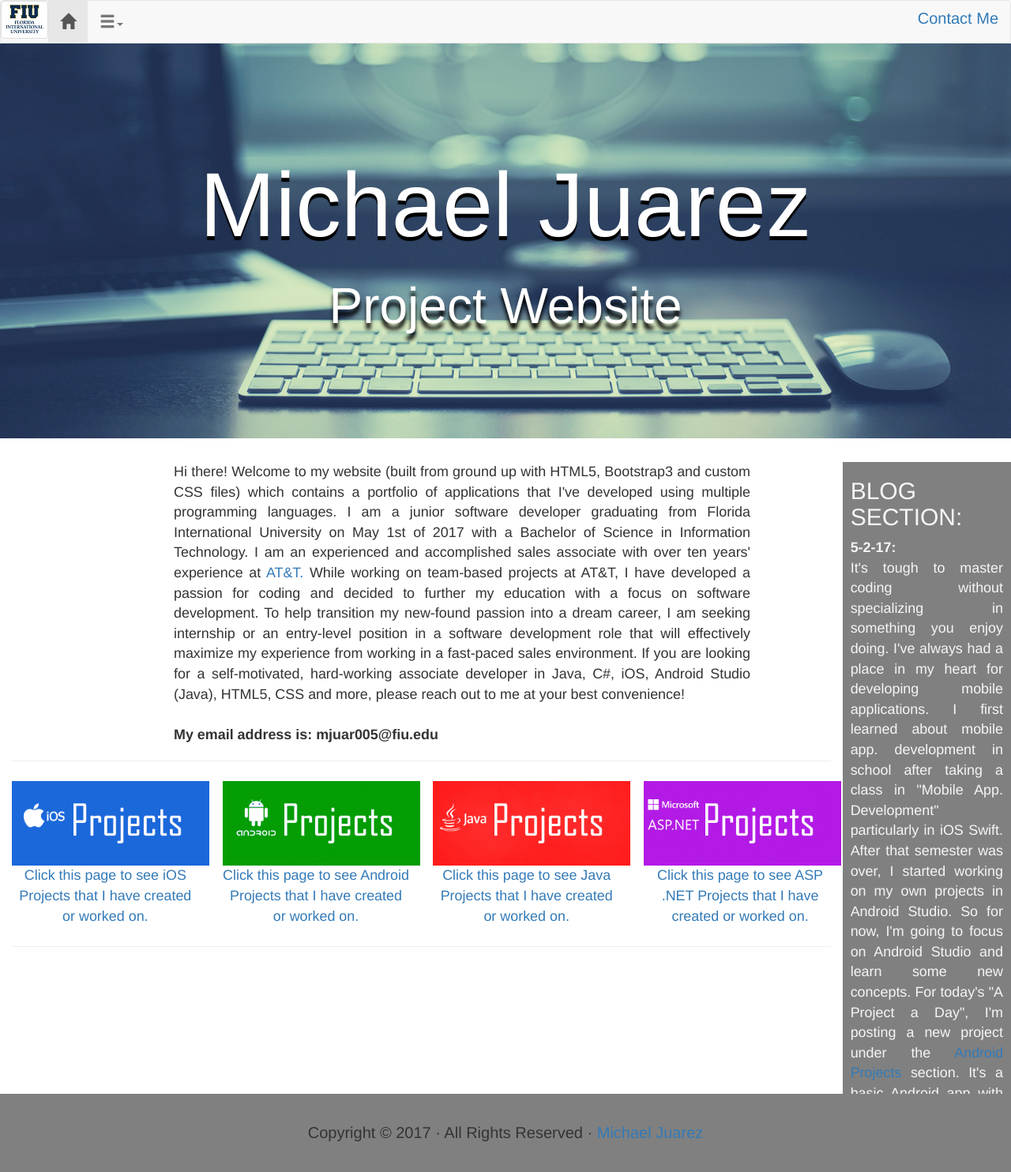
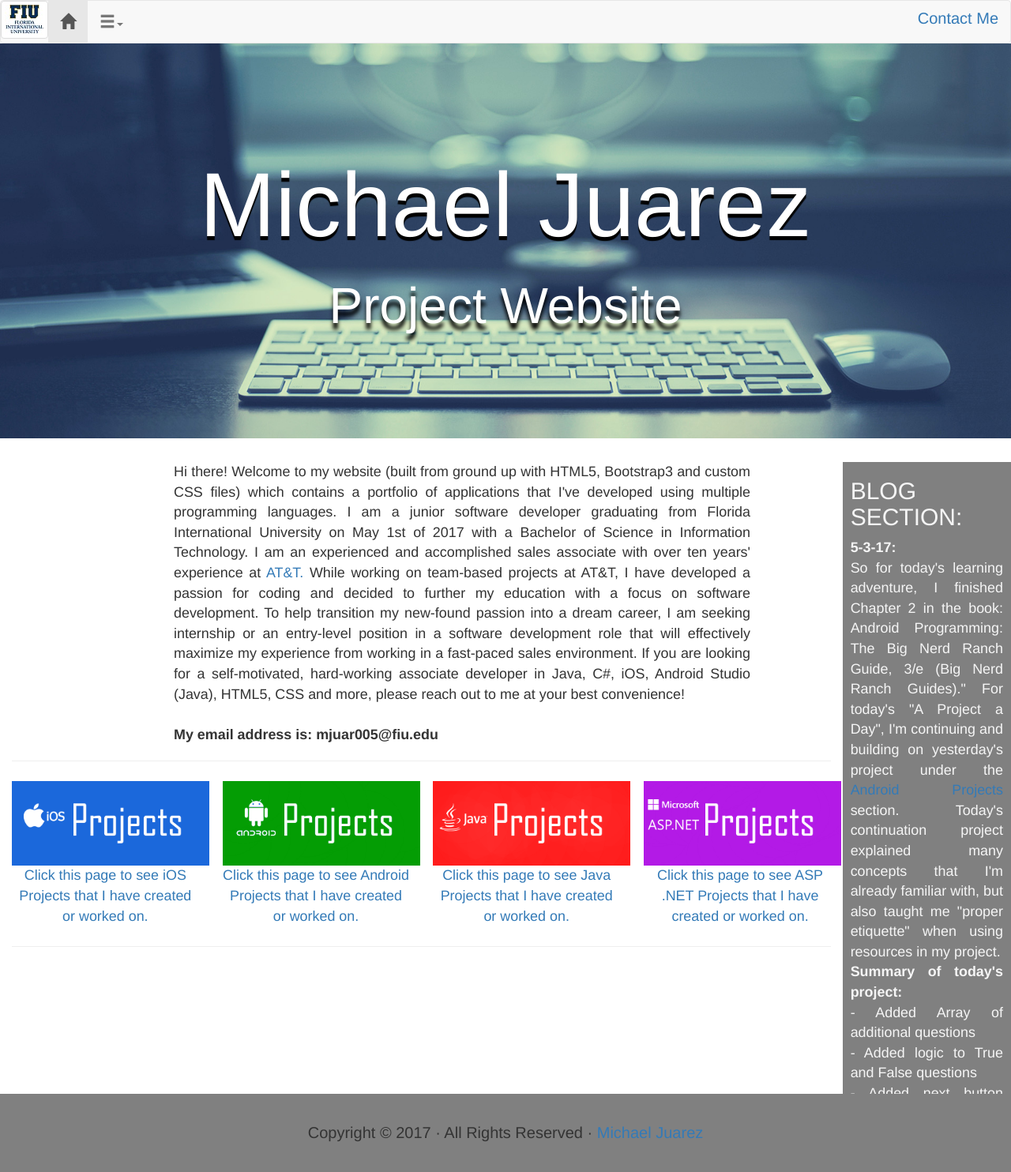
Before and after one commit to MikeJuarez/MikeJuarez.github.io, a Jekyll site: the page index.html, which Jekyll copies as it is, in a window 1280 px wide. Shown: the whole page at 79% size. Built offline with Jekyll 4.4.1, drawn with Linux system fonts in a browser that asks for light colours.

Commit message:
5-3-17 Update
- Updated blog section 5-3-17
- Updated Android Projects.html with new project "geoquiz" expansion

```diff
--- a/index.html
+++ b/index.html
@@ -119,6 +119,15 @@
   <div class="textblog">
   <h2>BLOG SECTION:</h2>
 
+  <b>5-3-17:</b><br/>
+  So for today's learning adventure, I finished Chapter 2 in the book: Android Programming: The Big Nerd Ranch Guide, 3/e (Big Nerd Ranch Guides)."  For today's "A Project a Day", I'm continuing and building on yesterday's project under the <a href="Android Projects">Android Projects</a> section.  Today's continuation project explained many concepts that I'm already familiar with, but also taught me "proper etiquette" when using resources in my project. <br />
+  <b>Summary of today's project:</b><br/>
+  - Added Array of additional questions <br/>
+  - Added logic to True and False questions <br/>
+  - Added next button logic to cycle through Array of questions <br/>
+  - Implemented image to button (learned about Android's image auto-scaling capabilities) <br/>
+  <hr><br/><br/>
+
   <b>5-2-17:</b><br/>
   It's tough to master coding without specializing in something you enjoy doing.  I've always had a place in my heart for developing mobile applications.  I first learned about mobile app. development in school after taking a class in "Mobile App. Development" particularly in iOS Swift.  After that semester was over, I started working on my own projects in Android Studio.  So for now, I'm going to focus on Android Studio and learn some new concepts.  For today's "A Project a Day", I'm posting a new project under the <a href="Android Projects">Android Projects</a> section.  It's a basic Android app with a true and false button that displays a toast if you press it.
   <hr><br/><br/>
```
Also changed, not shown: Android Projects.html (+6 -2 lines).
